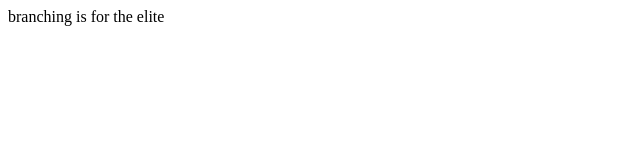
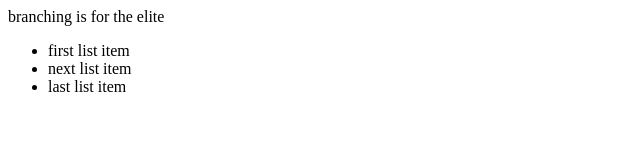
Before and after one commit to JustinVanderschaaf/woodall_git_branch, a plain HTML site: page index.html in a window 1280 px wide. Shown: the whole page, without its empty margins (0-640 px from the left). Drawn offline with Linux system fonts and the light colour scheme.

Commit message:
added list

```diff
--- a/index.html
+++ b/index.html
@@ -9,5 +9,10 @@
 
 <body>
     branching is for the elite
+    <ul>
+        <li>first list item</li>
+        <li>next list item</li>
+        <li>last list item</li>
+    </ul>
 </body>
 </html>
```
